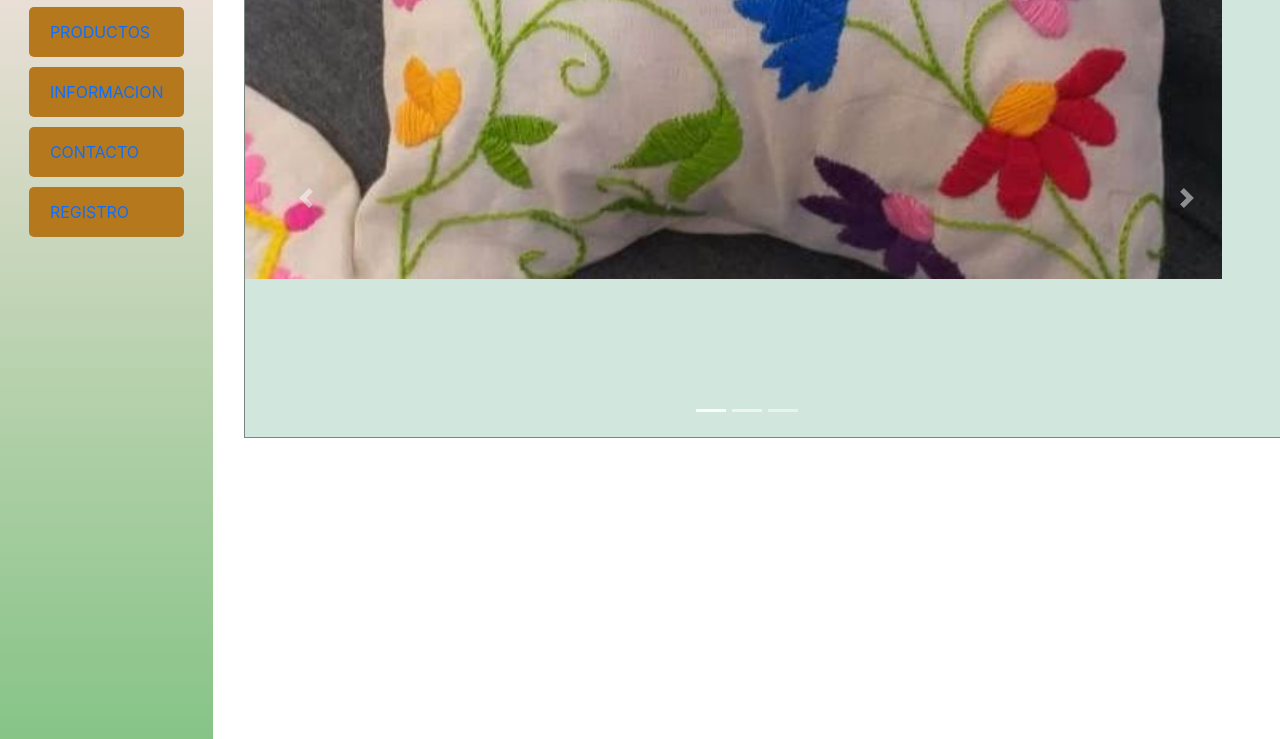
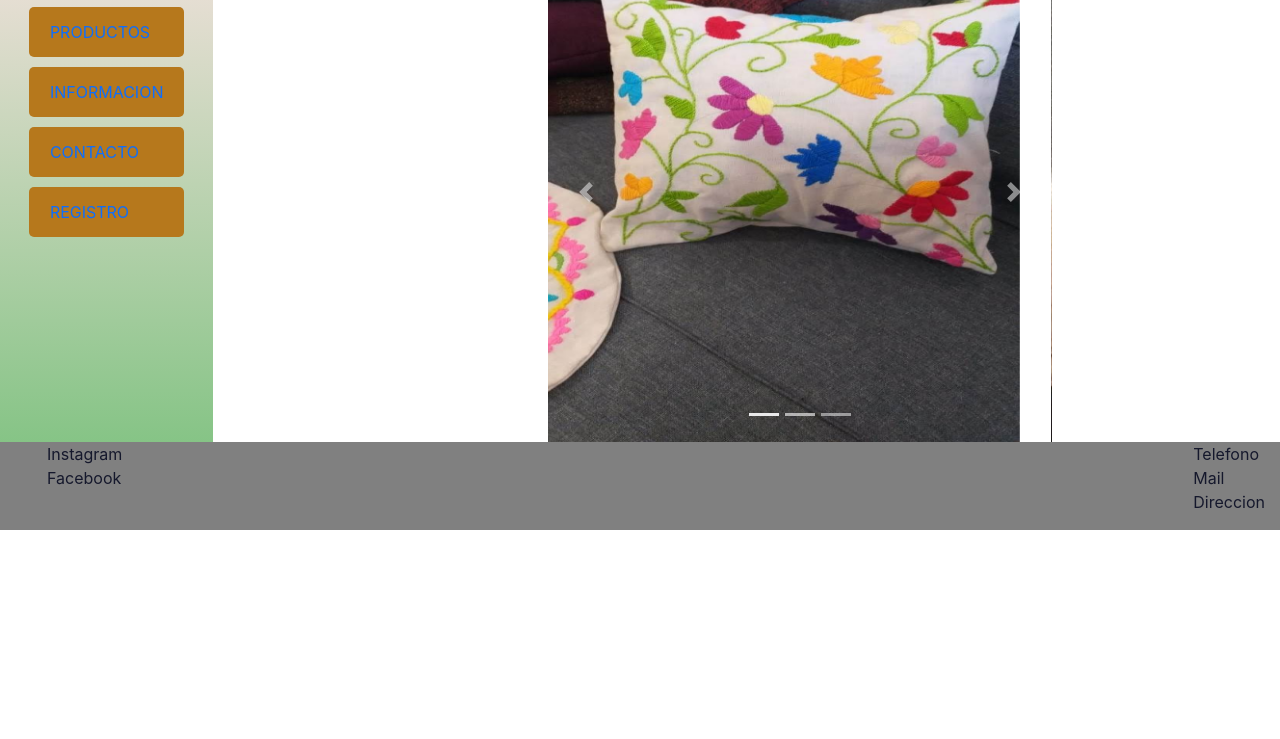
Before and after one commit to acostajluism/chamona-deco-acostajoseluis, a plain HTML site: page paginas/productos.html in a window 1280 px wide. Shown: the part 152-891 px from the top of the page. After the commit the page ends 800 px from the top, so only its background shows below. Drawn offline with nearby package versions, Linux system fonts and the light colour scheme.

Commit message:
acomode pagina productos

```diff
--- a/paginas/productos.html
+++ b/paginas/productos.html
@@ -19,7 +19,7 @@
     </header>
 
     <div class="container-fluid">
-        <div class="row">
+        <div class="row justify-content-center">
             <nav class="col-lg-2 col-md-3 col-sm-12 col-xs-12">
                 <ul class="nav d-flex flex-wrap flex-lg-column flex-md-column align-content-around justify-content-around">
                     <li class="nav-item"><a class="nav-link" href="../index.html">INICIO</a></li>
@@ -30,7 +30,11 @@
                 </ul>
             </nav>
 
-            <div class="col-lg-10 col-md-9 col-sm-12 col-xs-12 vh-100 ">
+            <div class="col-lg-3 col-md-2 col-sm-12 col-xs-12  ">
+
+            </div>
+
+            <div class="col-lg-5 col-md-7 col-sm-12 col-xs-12  ">
                 <div id="productos" class="carousel slide" data-ride="carousel">
 
                     <!-- Indicators -->
@@ -41,15 +45,15 @@
                     </ul>
 
                     <!-- The slideshow -->
-                    <div class="carousel-inner card-productos ">
-                      <div class="carousel-item active card-imagen">
-                        <img src="../Imagenes/fundacuadrada.jpg" alt="FC" >
+                    <div class="carousel-inner">
+                      <div class="carousel-item active">
+                        <img class="img-fluid" src="../Imagenes/fundacuadrada.jpg" alt="FC" >
                       </div>
-                      <div class="carousel-item card-imagen">
-                        <img src="../Imagenes/fundaredonda.jpg" alt="FR">
+                      <div class="carousel-item ">
+                        <img class="img-fluid" src="../Imagenes/fundaredonda.jpg" alt="FR">
                       </div>
-                      <div class="carousel-item card-imagen">
-                        <img src="../Imagenes/caminito.jpeg" alt="CA">
+                      <div class="carousel-item ">
+                        <img class="img-fluid" src="../Imagenes/caminito.jpeg" alt="CA">
                       </div>
                     </div>
 
@@ -61,6 +65,11 @@
                       <span class="carousel-control-next-icon"></span>
                     </a>
                   </div>
+
+            </div>
+
+
+            <div class="col-lg-2 col-sm-12 col-xs-12  ">
 
             </div>
 
--- a/styles/styles.css
+++ b/styles/styles.css
@@ -66,6 +66,12 @@ header img {
     object-fit: cover;
   }
 
+
+  .carousel-inner img {
+    height: 500px;
+    width: 500px;
+  }
+
   .button {
     background-color: #A64208;
     color: #F3F9F7;
```
Also changed, not shown: paginas/informacion.html (+3 -1 lines).
